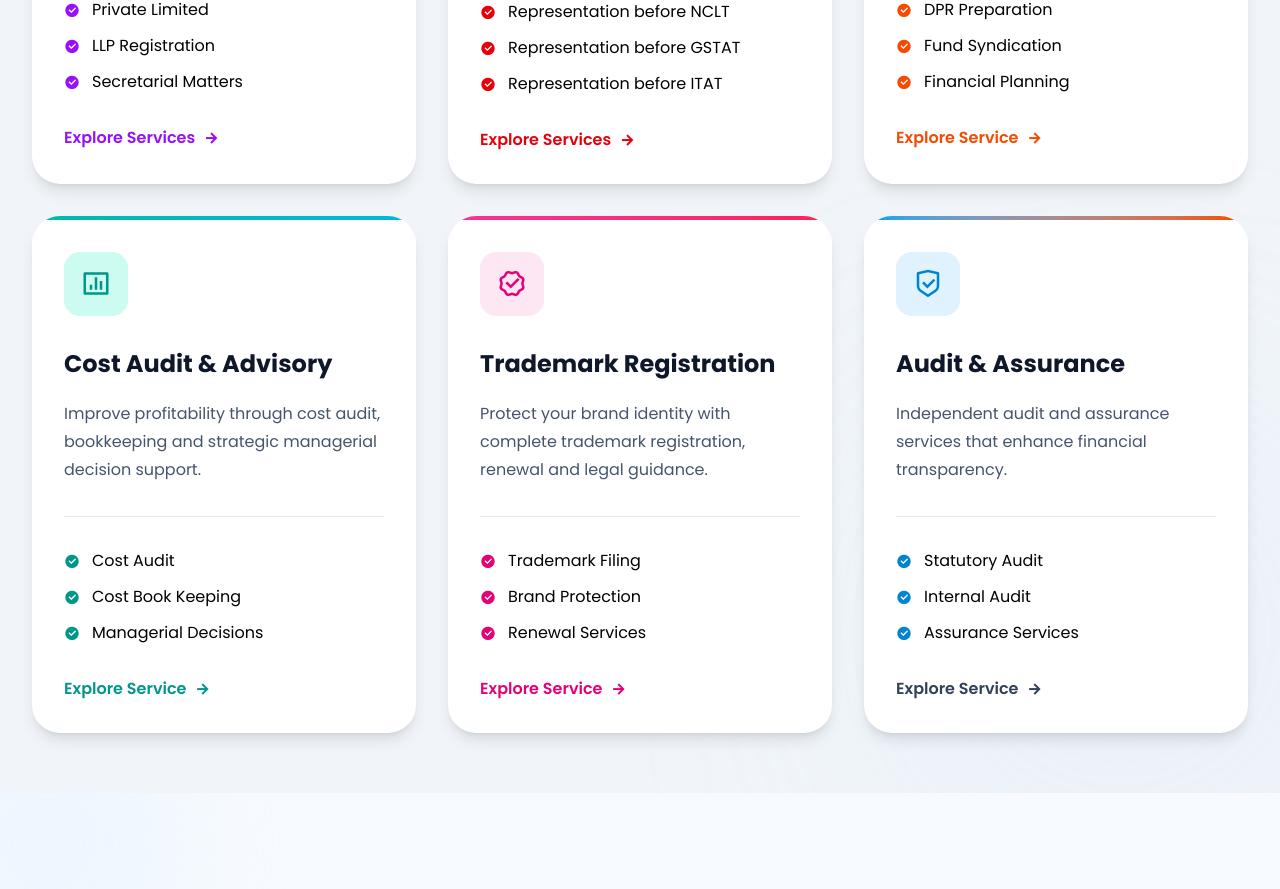
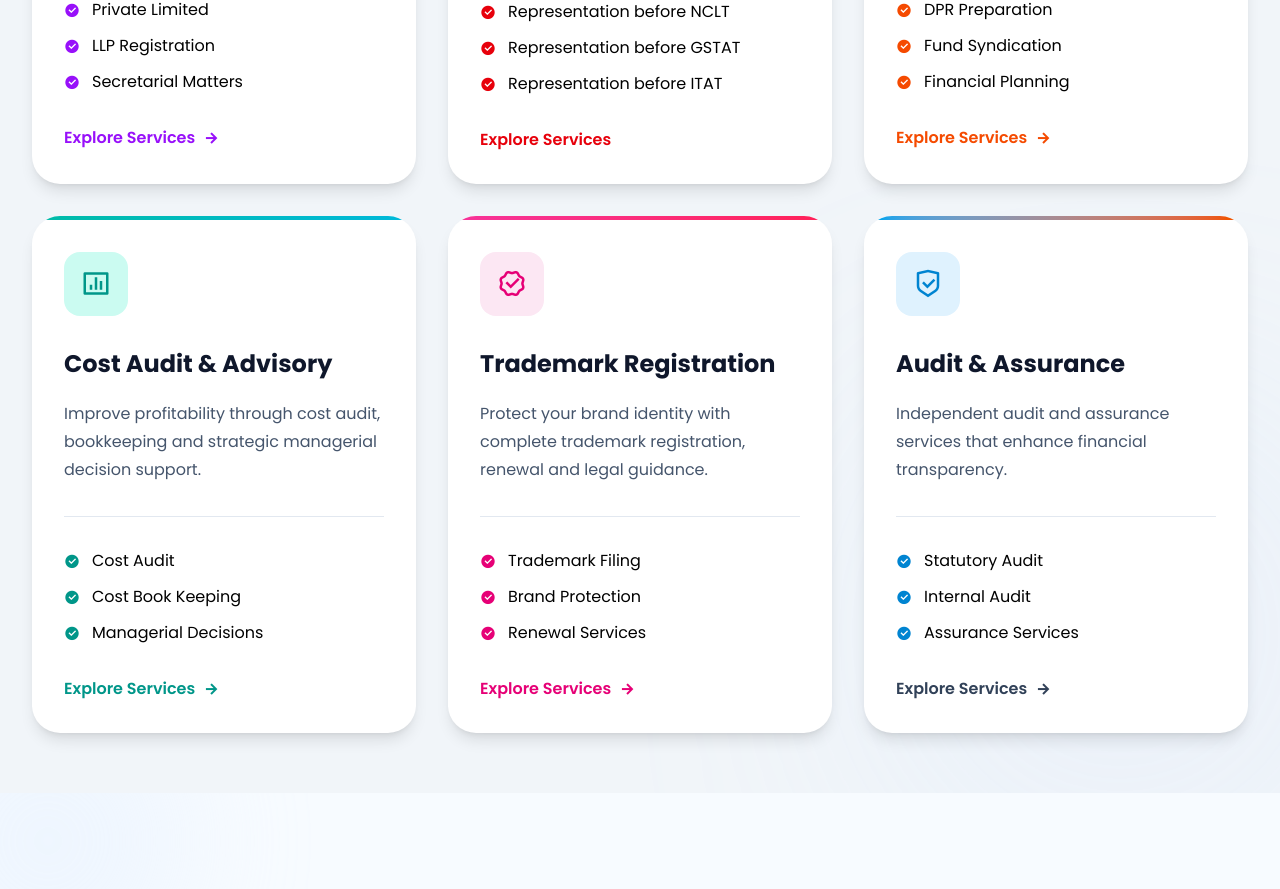
Before and after one commit to Jibrandar/TecBiz, a website: page index.html in a window 1280 px wide. Shown: the part 2136-3025 px from the top of the page. Drawn offline with nearby package versions, Linux system fonts and the light colour scheme.

Commit message:
final touch

```diff
--- a/index.html
+++ b/index.html
@@ -677,8 +677,7 @@ Professional representation before tax authorities and tribunals.
 </ul>
 
 <button class="mt-8 flex items-center gap-2 font-semibold text-red-600 group-hover:gap-4 transition-all">
-Explore Services
-<i class="ri-arrow-right-line"></i>
+            <a href="services/LegalRepresentation.html">Explore Services</a>
 </button>
 
 </div>
@@ -722,7 +721,7 @@ Explore Services
         </ul>
 
         <button class="mt-8 flex items-center gap-2 font-semibold text-orange-600 group-hover:gap-4 transition-all">
-            Explore Service
+            <a href="services/DPRFund.html">Explore Services</a>
             <i class="ri-arrow-right-line"></i>
         </button>
 
@@ -767,7 +766,7 @@ Explore Services
         </ul>
 
         <button class="mt-8 flex items-center gap-2 font-semibold text-teal-600 group-hover:gap-4 transition-all">
-            Explore Service
+            <a href="services/CostAudit.html">Explore Services</a>
             <i class="ri-arrow-right-line"></i>
         </button>
 
@@ -812,7 +811,7 @@ Explore Services
         </ul>
 
         <button class="mt-8 flex items-center gap-2 font-semibold text-pink-600 group-hover:gap-4 transition-all">
-            Explore Service
+            <a href="services/TrademarkRegistration.html">Explore Services</a>
             <i class="ri-arrow-right-line"></i>
         </button>
 
@@ -859,7 +858,7 @@ Explore Services
         </ul>
 
         <button class="mt-8 flex items-center gap-2 font-semibold  text-slate-700  group-hover:gap-4 transition-all">
-            Explore Service
+            <a href="services/AuditAssurance.html">Explore Services</a>
             <i class="ri-arrow-right-line"></i>
         </button>
 
```
